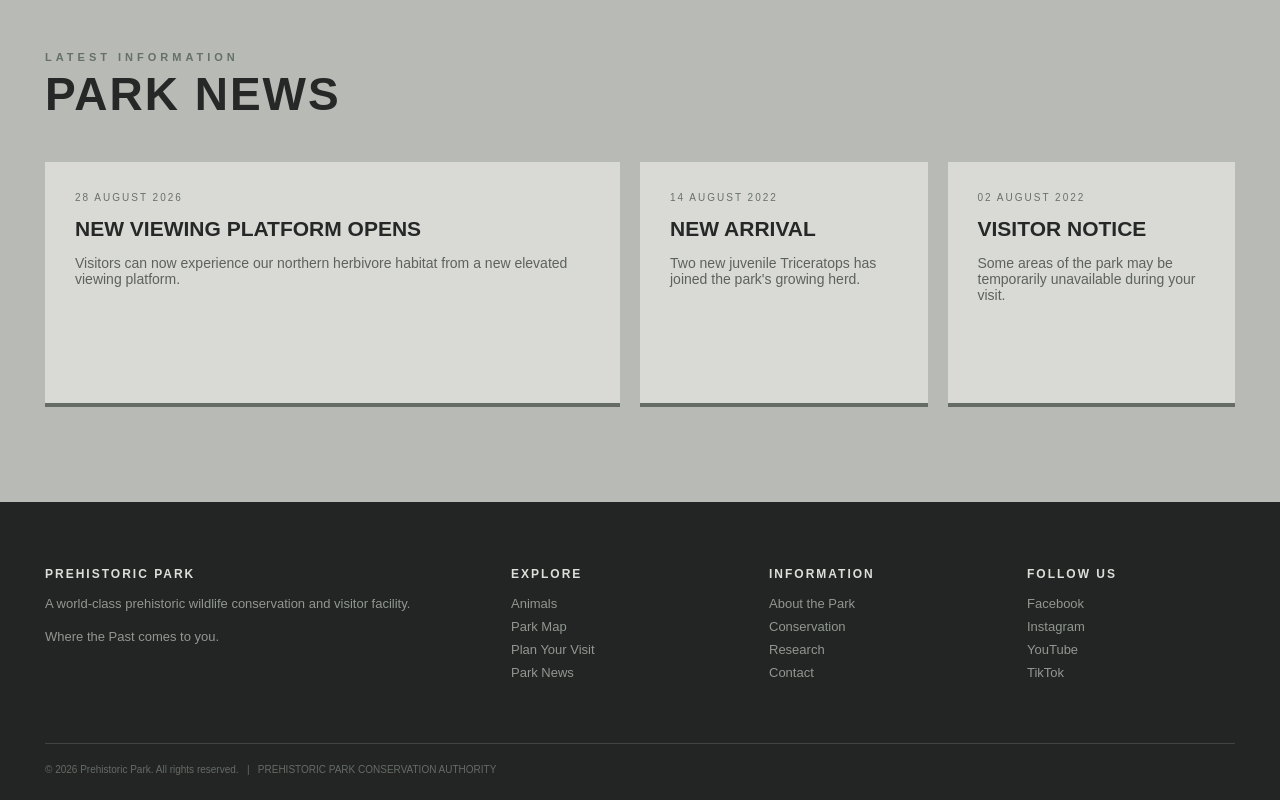
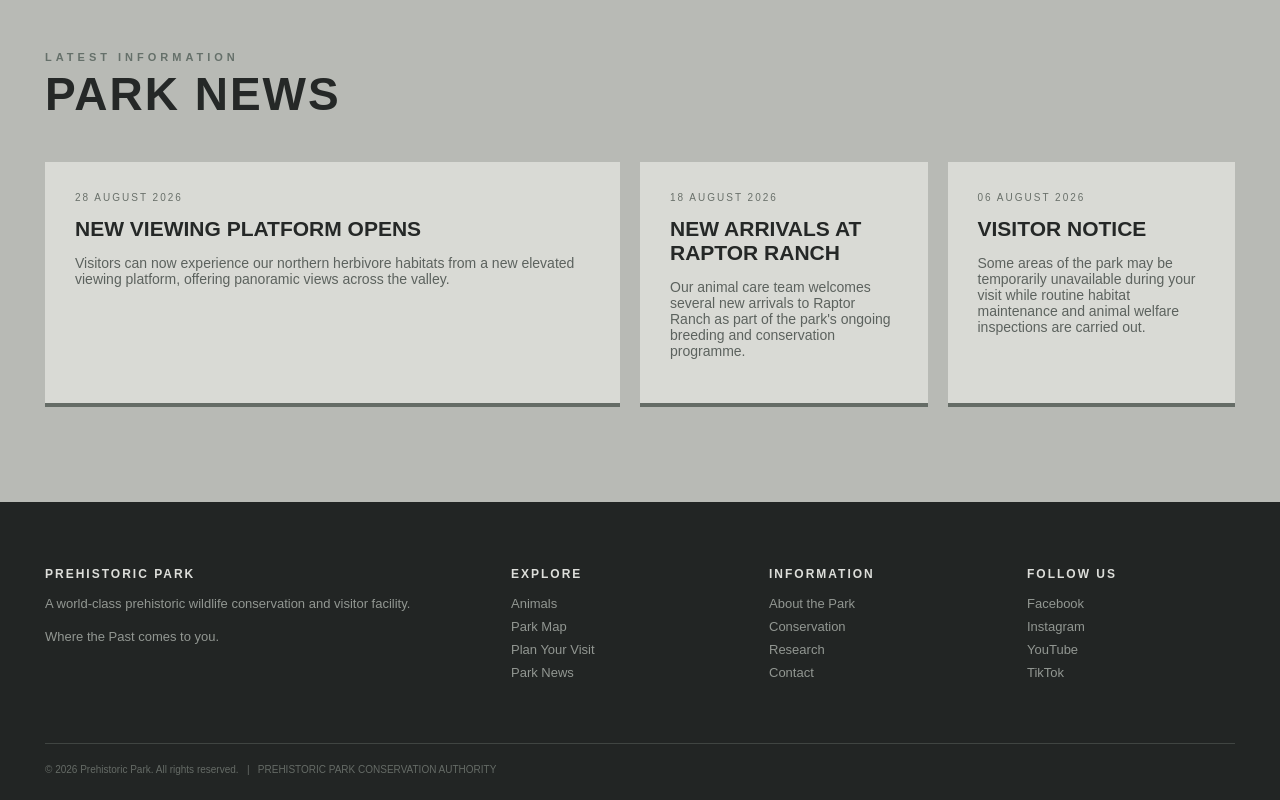
Before and after one commit to Archgirl2010/PrehistoricPark.com, a plain HTML site: page index.html in a window 1280 px wide. Shown: the part 4316-5116 px from the top of the page. Drawn offline with Linux system fonts and the light colour scheme.

Commit message:
Update index.html

```diff
--- a/index.html
+++ b/index.html
@@ -1276,8 +1276,9 @@ footer a:hover {
 
             <p>
                 Visitors can now experience our northern
-                herbivore habitat from a new elevated
-                viewing platform.
+                herbivore habitats from a new elevated
+                viewing platform, offering panoramic views
+                across the valley.
             </p>
 
         </article>
@@ -1286,16 +1287,18 @@ footer a:hover {
         <article class="news-card">
 
             <div class="news-date">
-                14 August 2022
+                18 August 2026
             </div>
 
             <h3>
-                New Arrival
+                New Arrivals at Raptor Ranch
             </h3>
 
             <p>
-                Two new juvenile Triceratops has joined
-                the park's growing herd.
+                Our animal care team welcomes several new
+                arrivals to Raptor Ranch as part of the
+                park's ongoing breeding and conservation
+                programme.
             </p>
 
         </article>
@@ -1304,7 +1307,7 @@ footer a:hover {
         <article class="news-card">
 
             <div class="news-date">
-                02 August 2022
+                06 August 2026
             </div>
 
             <h3>
@@ -1313,7 +1316,9 @@ footer a:hover {
 
             <p>
                 Some areas of the park may be temporarily
-                unavailable during your visit.
+                unavailable during your visit while routine
+                habitat maintenance and animal welfare
+                inspections are carried out.
             </p>
 
         </article>
@@ -1324,7 +1329,6 @@ footer a:hover {
 </div>
 
 </section>
-
 
 <!-- ==============================
      FOOTER
```
